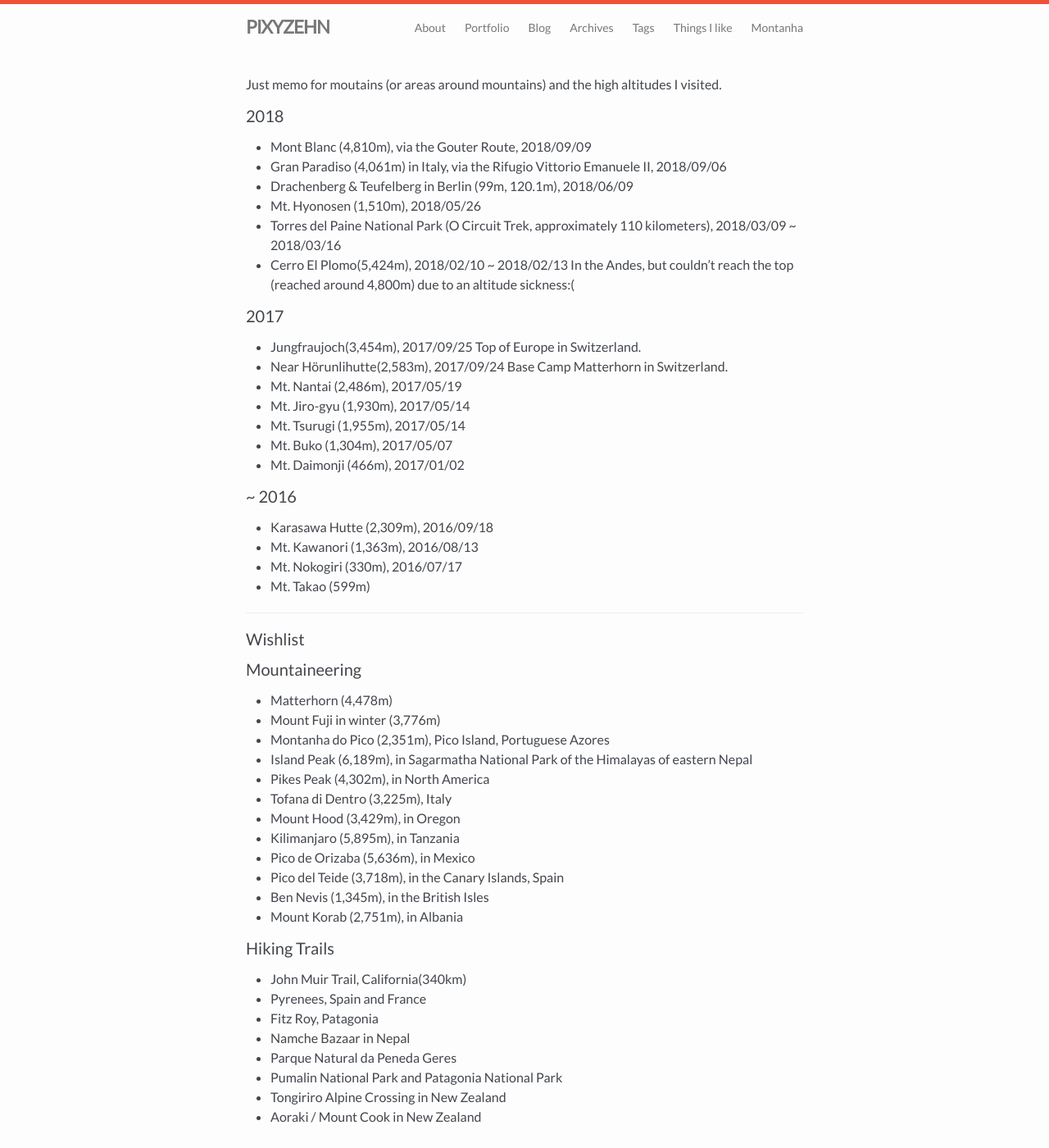
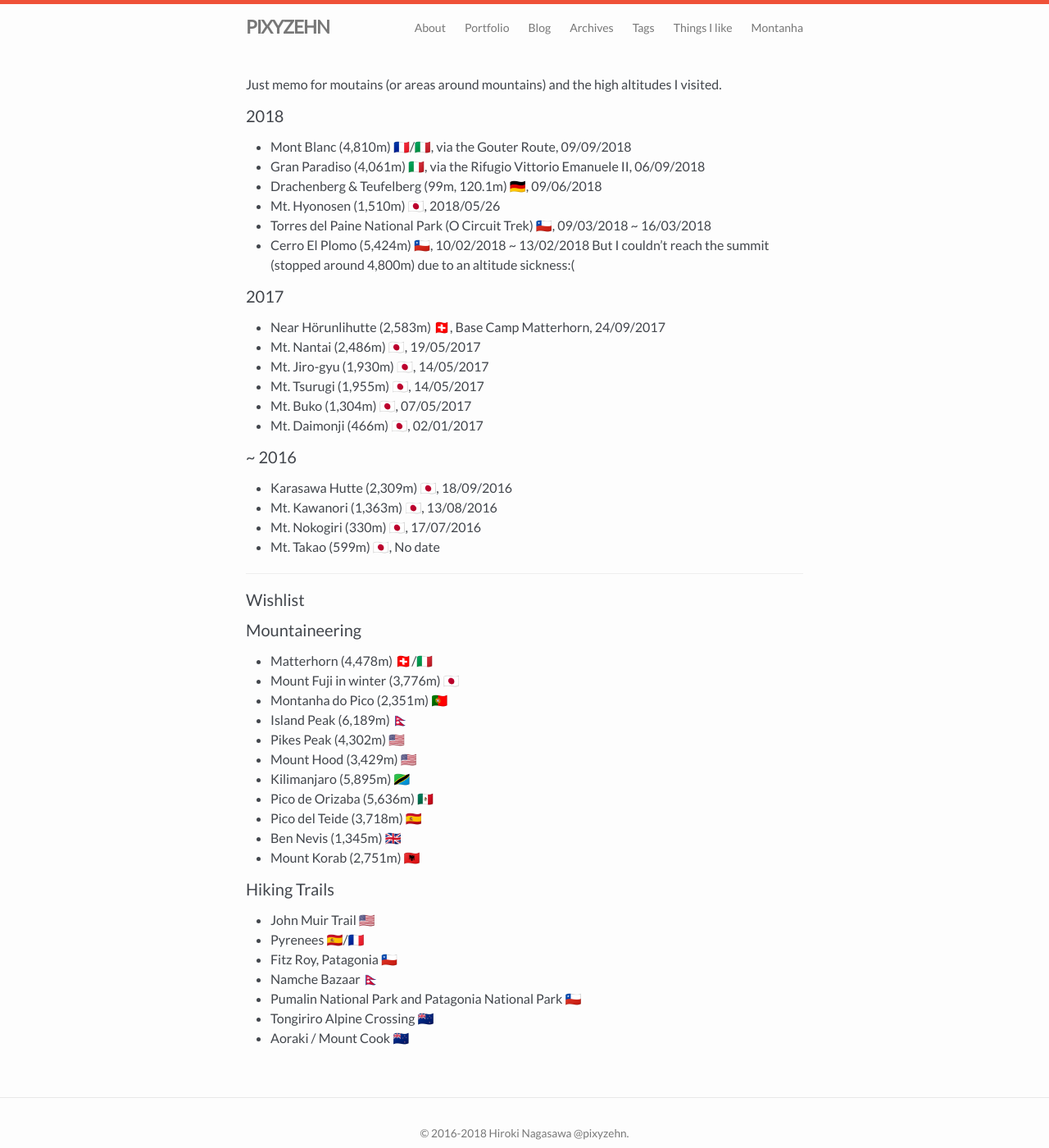
Before and after one commit to pixyzehn/pixyzehn.com, a Jekyll site: the page built from pages/mountain.md, in a window 1280 px wide and 1400 px high. Shown: the whole window at 82% size. Built offline with Jekyll 4.4.1, drawn with Linux system fonts in a browser that asks for light colours; nearby versions of some CDN libraries; library files that are not in the unit come from our copies.

Commit message:
Update mountain.md

```diff
--- a/pages/mountain.md
+++ b/pages/mountain.md
@@ -8,57 +8,52 @@ Just memo for moutains (or areas around mountains) and the high altitudes I visi
 
 <h4>2018</h4>
 
-- Mont Blanc (4,810m), via the Gouter Route, 2018/09/09
-- Gran Paradiso (4,061m) in Italy, via the Rifugio Vittorio Emanuele II, 2018/09/06
-- Drachenberg & Teufelberg in Berlin (99m, 120.1m), 2018/06/09
-- Mt. Hyonosen (1,510m), 2018/05/26
-- Torres del Paine National Park (O Circuit Trek, approximately 110 kilometers), 2018/03/09 ~ 2018/03/16
-- Cerro El Plomo(5,424m), 2018/02/10 ~ 2018/02/13
-  In the Andes, but couldn't reach the top (reached around 4,800m) due to an altitude sickness:(
+- Mont Blanc (4,810m) 🇫🇷/🇮🇹, via the Gouter Route, 09/09/2018
+- Gran Paradiso (4,061m) 🇮🇹, via the Rifugio Vittorio Emanuele II, 06/09/2018
+- Drachenberg & Teufelberg (99m, 120.1m) 🇩🇪, 09/06/2018
+- Mt. Hyonosen (1,510m) 🇯🇵, 2018/05/26
+- Torres del Paine National Park (O Circuit Trek) 🇨🇱, 09/03/2018 ~ 16/03/2018
+- Cerro El Plomo (5,424m) 🇨🇱, 10/02/2018 ~ 13/02/2018
+  But I couldn't reach the summit (stopped around 4,800m) due to an altitude sickness:(
 
 <h4>2017</h4>
 
-- Jungfraujoch(3,454m), 2017/09/25
-  Top of Europe in Switzerland.
-- Near Hörunlihutte(2,583m), 2017/09/24
-  Base Camp Matterhorn in Switzerland.
-- Mt. Nantai (2,486m), 2017/05/19
-- Mt. Jiro-gyu (1,930m), 2017/05/14
-- Mt. Tsurugi (1,955m), 2017/05/14
-- Mt. Buko (1,304m), 2017/05/07
-- Mt. Daimonji (466m), 2017/01/02
+- Near Hörunlihutte (2,583m) 🇨🇭, Base Camp Matterhorn, 24/09/2017
+- Mt. Nantai (2,486m) 🇯🇵, 19/05/2017
+- Mt. Jiro-gyu (1,930m) 🇯🇵, 14/05/2017
+- Mt. Tsurugi (1,955m) 🇯🇵, 14/05/2017
+- Mt. Buko (1,304m) 🇯🇵, 07/05/2017
+- Mt. Daimonji (466m) 🇯🇵, 02/01/2017
 
 <h4>~ 2016</h4>
 
-- Karasawa Hutte (2,309m), 2016/09/18
-- Mt. Kawanori (1,363m), 2016/08/13
-- Mt. Nokogiri (330m), 2016/07/17
-- Mt. Takao (599m)
+- Karasawa Hutte (2,309m) 🇯🇵, 18/09/2016
+- Mt. Kawanori (1,363m) 🇯🇵, 13/08/2016
+- Mt. Nokogiri (330m) 🇯🇵, 17/07/2016
+- Mt. Takao (599m) 🇯🇵, No date
 
 ---
 
 <h4>Wishlist</h4>
 
 #### Mountaineering
-- Matterhorn (4,478m)
-- Mount Fuji in winter (3,776m)
-- Montanha do Pico (2,351m), Pico Island, Portuguese Azores
-- Island Peak (6,189m), in Sagarmatha National Park of the Himalayas of eastern Nepal
-- Pikes Peak (4,302m), in North America
-- Tofana di Dentro (3,225m), Italy
-- Mount Hood (3,429m), in Oregon
-- Kilimanjaro (5,895m), in Tanzania
-- Pico de Orizaba (5,636m), in Mexico
-- Pico del Teide (3,718m), in the Canary Islands, Spain
-- Ben Nevis (1,345m), in the British Isles
-- Mount Korab (2,751m), in Albania
+- Matterhorn (4,478m) 🇨🇭/🇮🇹
+- Mount Fuji in winter (3,776m) 🇯🇵
+- Montanha do Pico (2,351m) 🇵🇹
+- Island Peak (6,189m) 🇳🇵
+- Pikes Peak (4,302m) 🇺🇸
+- Mount Hood (3,429m) 🇺🇸
+- Kilimanjaro (5,895m) 🇹🇿
+- Pico de Orizaba (5,636m) 🇲🇽
+- Pico del Teide (3,718m) 🇪🇸
+- Ben Nevis (1,345m) 🇬🇧
+- Mount Korab (2,751m) 🇦🇱
 
 #### Hiking Trails
-- John Muir Trail, California(340km)
-- Pyrenees, Spain and France
-- Fitz Roy, Patagonia
-- Namche Bazaar in Nepal
-- Parque Natural da Peneda Geres
-- Pumalin National Park and Patagonia National Park
-- Tongiriro Alpine Crossing in New Zealand
-- Aoraki / Mount Cook in New Zealand
+- John Muir Trail 🇺🇸
+- Pyrenees 🇪🇸/🇫🇷
+- Fitz Roy, Patagonia 🇨🇱
+- Namche Bazaar 🇳🇵
+- Pumalin National Park and Patagonia National Park 🇨🇱
+- Tongiriro Alpine Crossing 🇳🇿
+- Aoraki / Mount Cook 🇳🇿
```
